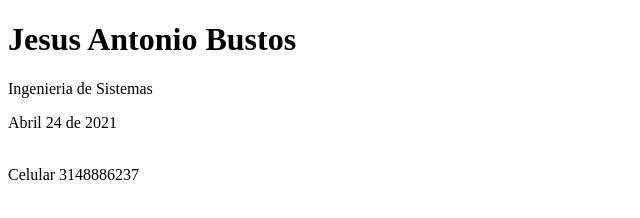
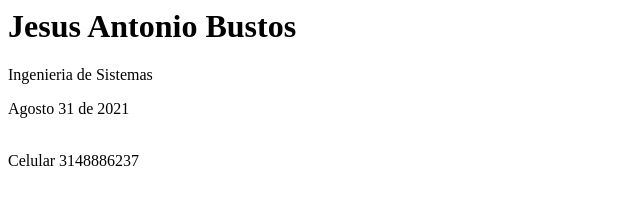
Before and after one commit to jbustosg/DSW-JesusBustos, a plain HTML site: page index.html in a window 1280 px wide. Shown: the whole page, without its empty margins (0-640 px from the left). Drawn offline with Linux system fonts and the light colour scheme.

Commit message:
Update index.html
Primera Actualización

```diff
--- a/index.html
+++ b/index.html
@@ -1,4 +1,3 @@
-<!DOCTYPE html>
 <HTml>
     <head>
 <title> Proyecto de sitio Web 2021 - periodo 1</title>
@@ -6,7 +5,7 @@
     <body>
        <h1>Jesus Antonio Bustos</h1>
        <p>Ingenieria de Sistemas</p>
-        <p>Abril 24 de 2021</p>
+        <p>Agosto 31 de 2021</p>
             <br>Celular 3148886237</br>
         </body>
 </HTml>
```
